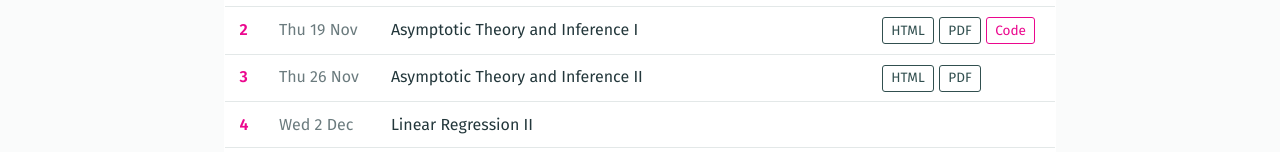
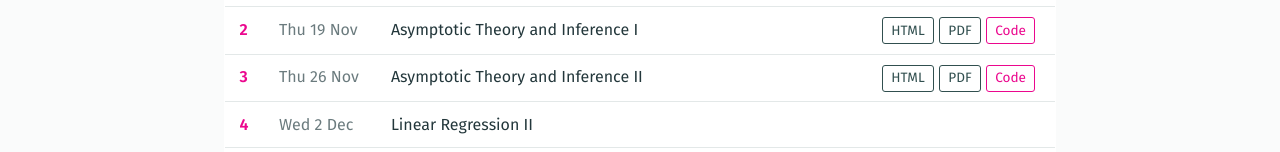
Before and after one commit to mlaguerre/ENS-Econometrics-1, a plain HTML site: page slides.html in a window 1280 px wide. Shown: the part 319-471 px from the top of the page. Drawn offline with Linux system fonts and the light colour scheme.

Commit message:
Add files via upload

```diff
--- a/slides.html
+++ b/slides.html
@@ -38,7 +38,7 @@
           <td class="links"><a href="slides/01-linear-regression.html" target="_blank" rel="noopener">HTML</a><a href="slides/01-linear-regression.pdf" target="_blank" rel="noopener">PDF</a></td>
         </tr>
         <tr><td>2</td><td class="date">Thu 19 Nov</td><td>Asymptotic Theory and Inference I</td><td class="links"><a href="slides/02-asymptotics-testing.html" target="_blank" rel="noopener">HTML</a><a href="slides/02-asymptotics-testing.pdf" target="_blank" rel="noopener">PDF</a><a class="code" href="code/02-asymptotics-testing.html">Code</a></td></tr>
-        <tr><td>3</td><td class="date">Thu 26 Nov</td><td>Asymptotic Theory and Inference II</td><td class="links"><a href="slides/02-asymptotics-testing.html" target="_blank" rel="noopener">HTML</a><a href="slides/02-asymptotics-testing.pdf" target="_blank" rel="noopener">PDF</a></td></tr>
+        <tr><td>3</td><td class="date">Thu 26 Nov</td><td>Asymptotic Theory and Inference II</td><td class="links"><a href="slides/02-asymptotics-testing.html" target="_blank" rel="noopener">HTML</a><a href="slides/02-asymptotics-testing.pdf" target="_blank" rel="noopener">PDF</a><a class="code" href="code/03-asymptotics-testing.html">Code</a></td></tr>
         <tr><td>4</td><td class="date">Wed 2 Dec</td><td>Linear Regression II</td><td class="links"></td></tr>
         <tr><td>5</td><td class="date">Thu 3 Dec</td><td>Endogeneity and Introduction to Causality</td><td class="links"></td></tr>
         <tr><td>6</td><td class="date">Wed 9 Dec</td><td>Generalized Linear Models and Panel Data <span class="exam">Mid-term exam</span></td><td class="links"></td></tr>
```
